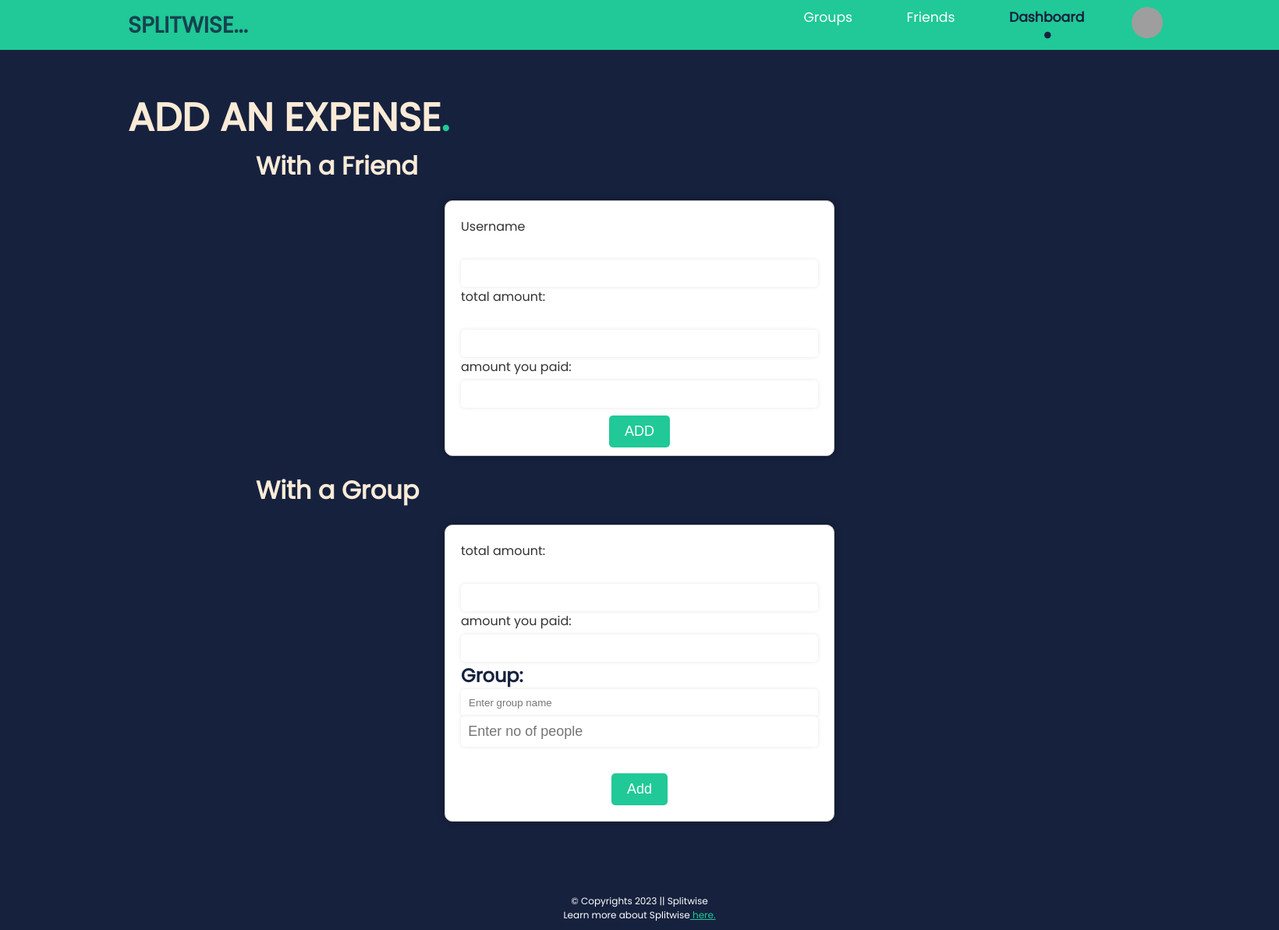
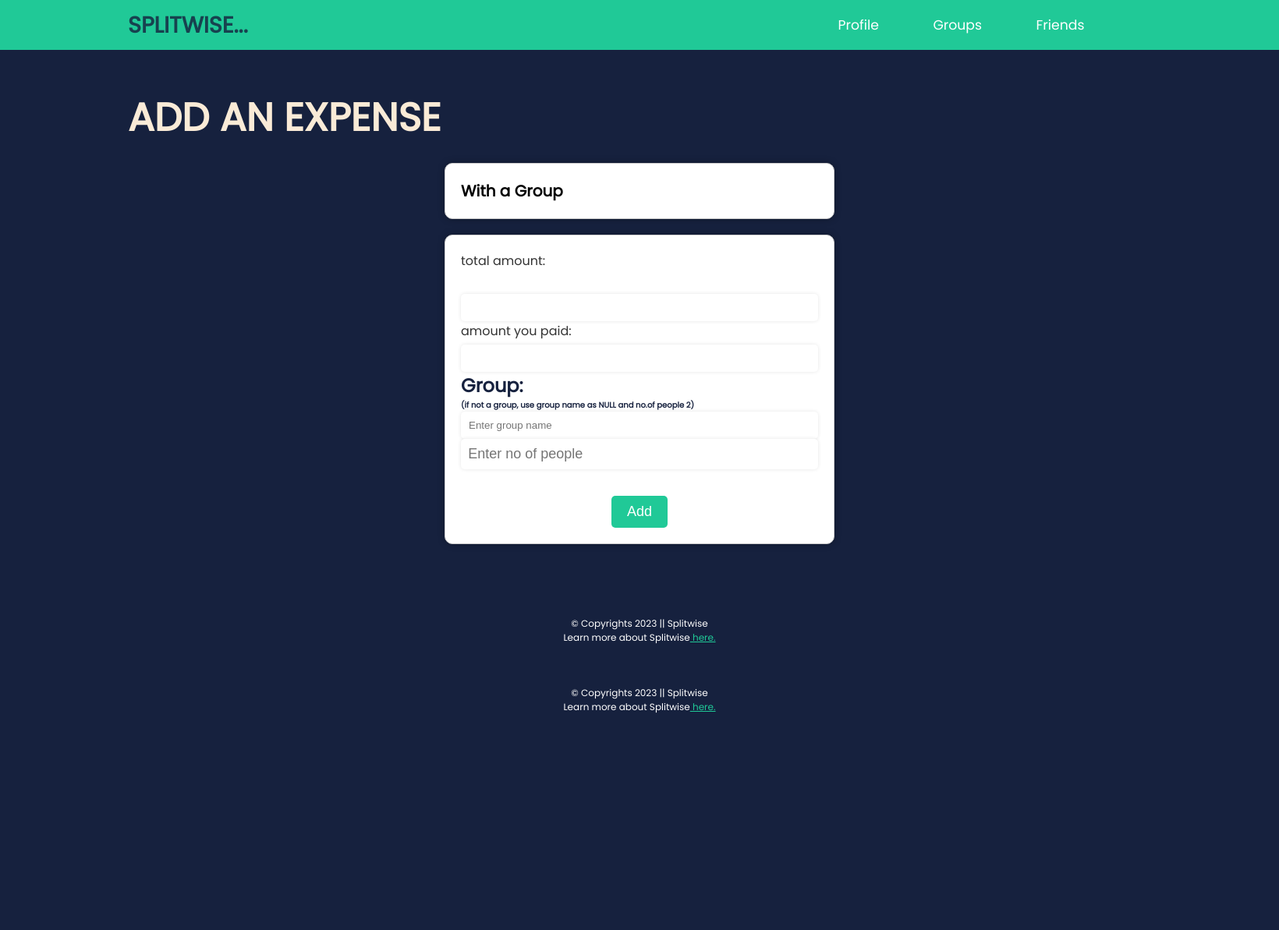
Before and after one commit to jayanth260/ISS_Hackathon_Team21, a Flask app: page /Expense in a window 1640 px wide. Shown: the whole page at 78% size. After the commit the page ends 915 px from the top, so only its background shows below. Run offline with Flask 3, Linux system fonts and the light colour scheme; grey boxes are pictures that could not be loaded.

Commit message:
Update expense.html

```diff
--- a/templates/expense.html
+++ b/templates/expense.html
@@ -3,30 +3,88 @@
 
 <head>
     <title>Expense</title>
-    <!-- <link rel="stylesheet" href="/static/expense.css"> -->
     <link rel="stylesheet" href="/static/style.css">
 </head>
 
 <body>
     <header>
         <p class="logo">SPLITWISE...</p>
-        <div class="links">
-            <span class="current-page" style="color:#16213E;">Dashboard</span>
+        <div class="links" >
+
+
             <span><a href="{{url_for('Friends')}}">Friends</a></span>
             <span><a href="{{url_for('Groups')}}">Groups</a></span>
-            <span><a href="{{url_for('Profile')}}"><img src="https://i.ibb.co/d5rgsbs/IMG-20230507-WA0009.jpg"  ></a></span>
-                    </div>
+                        <!-- <span><a herf="{{url_for('Dashboard')}}">Dashboard</a> </span> -->
+            <!-- <span class="current-page" style="color: #16213E;">Dashboard</span>  -->
+            <span><a href="{{url_for('Profile')}}">Profile</a></span>
+        </div>
     </header>
     <div class="header">
-        <h1>ADD AN EXPENSE<span class="dot">.</span></h1>
+        <h1>ADD AN EXPENSE</h1>
 
     </div>
 
-    <div class="friend" style="color:antiquewhite;">
-        <h1 style="margin-left: 20%;font-family: poppins;"> With a Friend</h1>
+    <!-- <div class="info">
+        <form action="addBill" method="POST">
+            <div class="form-group">
+                <label for="split-type">Split With</label>
+                <select id="split-type" name="split-type" required>
+                    <option value="">Select an option</option>
+                    <option value="friend">Friend</option>
+                    <option value="group">Group</option>
+                </select>
+            </div>
+            <div class="form-group">
+                <label for="amount">Amount to be Paid</label>
+                <input type="number" id="amount" name="amount" required>
+            </div>
+            <div class="form-group">
+                <label for="amount_u">Amount You Paid</label>
+                <input type="number" id="amount_u" name="amount_u">
+            </div>
+            <div id="friend-name" class="form-group-split-fields split-friend">
+                <label for="friend-name">Username</label>
+                <input type="text" id="friend_name" name="friend_name">
+            </div>
 
-        <form method="POST" action="{{ url_for('addexfr') }}">
-            <label>Username</label><br>
+            <div id="friend-owes" class="form-group-split-fields split-friend">
+                <label>Amount You Are Owed</label>
+                <p><span id="friend-cost-per-person"></span></p>
+            </div>
+            <div id="group-name" class="form-group-split-fields split-group">
+                <label for="group-name">Group Name</label>
+                <input type="text" id="group_name" name="group_name">
+            </div>
+            <div id="group-fields" class="form-group-split-fields split-group">
+                <label for="group-size">Number of members</label>
+                <input type="number" id="group-size" name="group-size" min="1">
+            </div>
+
+
+            <div id="group-cost" class="form-group-split-fields split-group">
+                <label>Amount Owed By Group Per Person</label>
+                <p><span id="group-cost-per-person"></span></p>
+            </div>
+            <div id="group-members" class="form-group-split-fields split-group">
+                <p>def</p>
+
+            </div>
+
+            <div class="button-group">
+                <button onclick="CalculateGroupAmount()" type="button" class="save-btn">Save</button>
+            </div>
+
+        </form>
+
+    </div> -->
+
+
+    <div class="friend" style="color: aliceblue;">
+        <!-- <h2 style="position: relative;left:100px;"> With a Friend</h2> -->
+
+         <form method="POST" action="{{ url_for('addexfr') }}">
+            <h2 style="color: black; font-size: 20px;">With a Group</h2>
+            <!-- <label>Username</label><br>
             <input type="text" name="name"><br>
             <label>total amount:</label><br>
             <input type="integer" name="amttol"><br>
@@ -34,12 +92,12 @@
             <input type="integer" name="amtU"><br>
 
             <input type="hidden" name="id" value="1">
-            <button type="submit" style="position: relative;top:10px;">ADD</button>
+            <button type="submit" style="position: relative;top:10px;">ADD</button> -->
 
-        </form></div>
-
-        <div class="friend" style="color:antiquewhite;">
-            <h1 style="margin-left: 20%;font-family: poppins;">With a Group</h1>
+        </form>
+    </div>
+        <div class="friend" style="color: aliceblue;">
+            <!-- <h2 style="position:;left: 200px;">With a Group</h2> -->
 
             <form method="POST" action="{{ url_for('addexgr') }}">
 
@@ -49,7 +107,9 @@
                 <input type="integer" name="amtU"><br>
 
                 <form method="POST" action="{{ url_for('addexgr') }}">
-                <h2 style="color:#16213E;">Group:</h2>
+                <h2 style="color:#16213E;">Group:
+                    <p style="font-size: 10px;">(if not a group, use group name as NULL and no.of people 2)</p>
+                </h2>
                 <input type="text" id="num-people1" name="num-people1" placeholder="Enter group name" required>
                 <div><input type="number" id="num-people" name="num-people" placeholder="Enter no of people" required>
                 </div>
@@ -58,6 +118,9 @@
                 <button type="submit" class="sub">Add</button>
                 </form>
 
+
+                <!-- <input type="hidden" name="id" value="1">
+                <button type="submit" style="position: relative;top:10px;">Login</button> -->
 
             </form>
 
@@ -73,3 +136,13 @@
 </body>
 
 </html>
+
+
+        <script src="/static/expense.js"></script>
+        <footer style="position: relative;top: 50px;">
+            <div class="footer-copy">&#169; Copyrights 2023 || Splitwise</div>
+            <div class="footer-about">Learn more about Splitwise<a href="{{url_for('Home')}}"> here.</a></div>
+        </footer>
+</body>
+
+</html>
```
